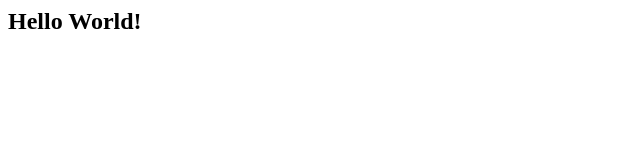
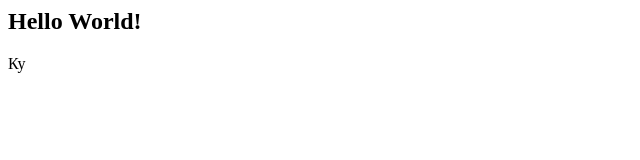
Before and after one commit to Ser-Iojik/workersPayment, a plain HTML site: page index.html in a window 1280 px wide. Shown: the full height of the page, 0-640 px from the left. Drawn offline with Linux system fonts and the light colour scheme.

Commit message:
Second Update

```diff
--- a/index.html
+++ b/index.html
@@ -1 +1,3 @@
 <h2>Hello World!</h2>
+
+<p>Ку</p>
```
